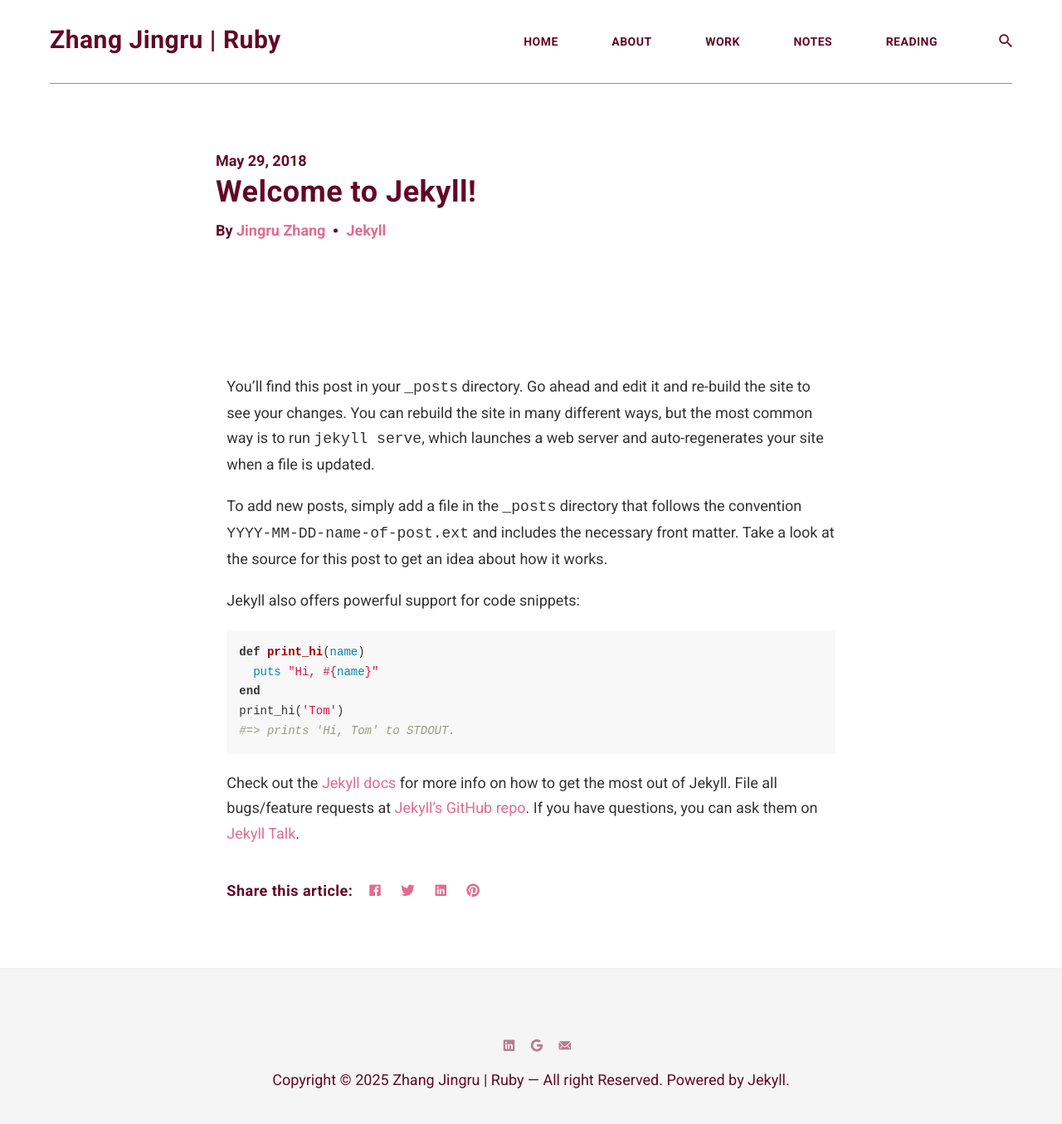
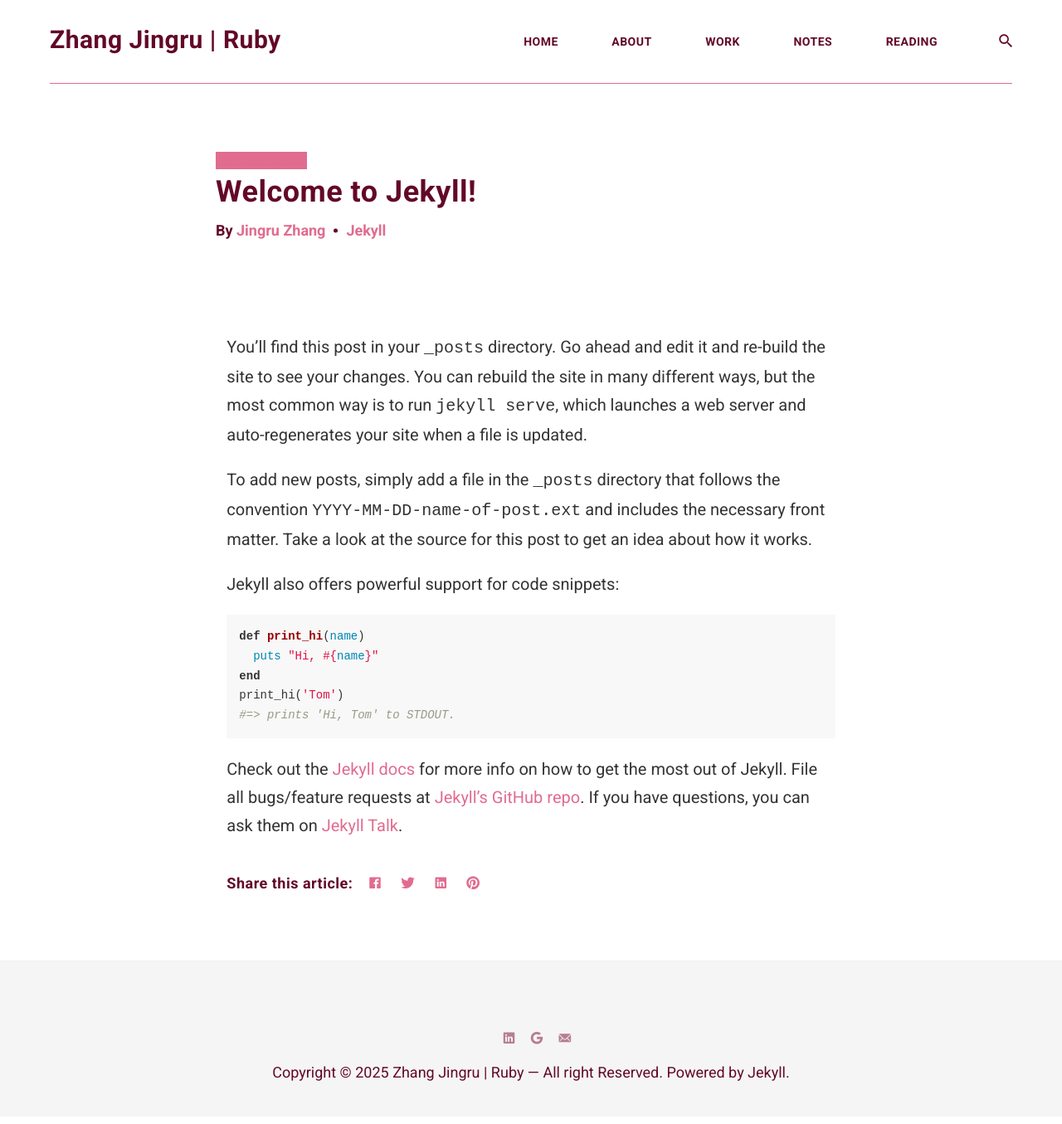
Before and after one commit to ZhangJingru-Ruby/ZhangJingru-Ruby.github.io, a Jekyll site: the page built from _posts/2018-05-29-welcome-to-jekyll.markdown, in a window 1280 px wide. Shown: the whole page at 83% size. Built offline with Jekyll 4.4.1, drawn with Linux system fonts in a browser that asks for light colours; nearby versions of some CDN libraries.

Commit message:
💄 Fine-tune post layout: title single-line, tighter spacing, larger body font

```diff
--- a/_sass/4-layouts/_post.scss
+++ b/_sass/4-layouts/_post.scss
@@ -4,10 +4,13 @@
 
   .post-title {
     margin-bottom: 10px;
-    width: 500px;
+    width: auto;
     max-width: 100%;
     font-size: 36px;
     line-height: 48px;
+    white-space: nowrap;
+    overflow: hidden;
+    text-overflow: ellipsis;
   }
 
   .post__date {
@@ -63,10 +66,10 @@
 }
 
 .post {
-  margin: 80px auto;
+  margin: 30px auto 80px;
 
   &.post-no-image {
-    margin: 0 auto 80px;
+    margin: 0 auto 60px;
   }
 
   @media only screen and (max-width: $mobile) {
@@ -84,7 +87,7 @@
 
 .post__content {
   margin-bottom: 40px;
-  font-size: 18px;
+  font-size: 20px;
   line-height: 1.7;
   color: #333; // Optional, ensures legibility
 }
@@ -115,3 +118,9 @@
     }
   }
 }
+
+.post-title-box .post__date,
+.post__tags .post__tags-tag:before {
+  color: $brand-color !important;
+  background: $brand-color;   /* for the dot */
+}
```
